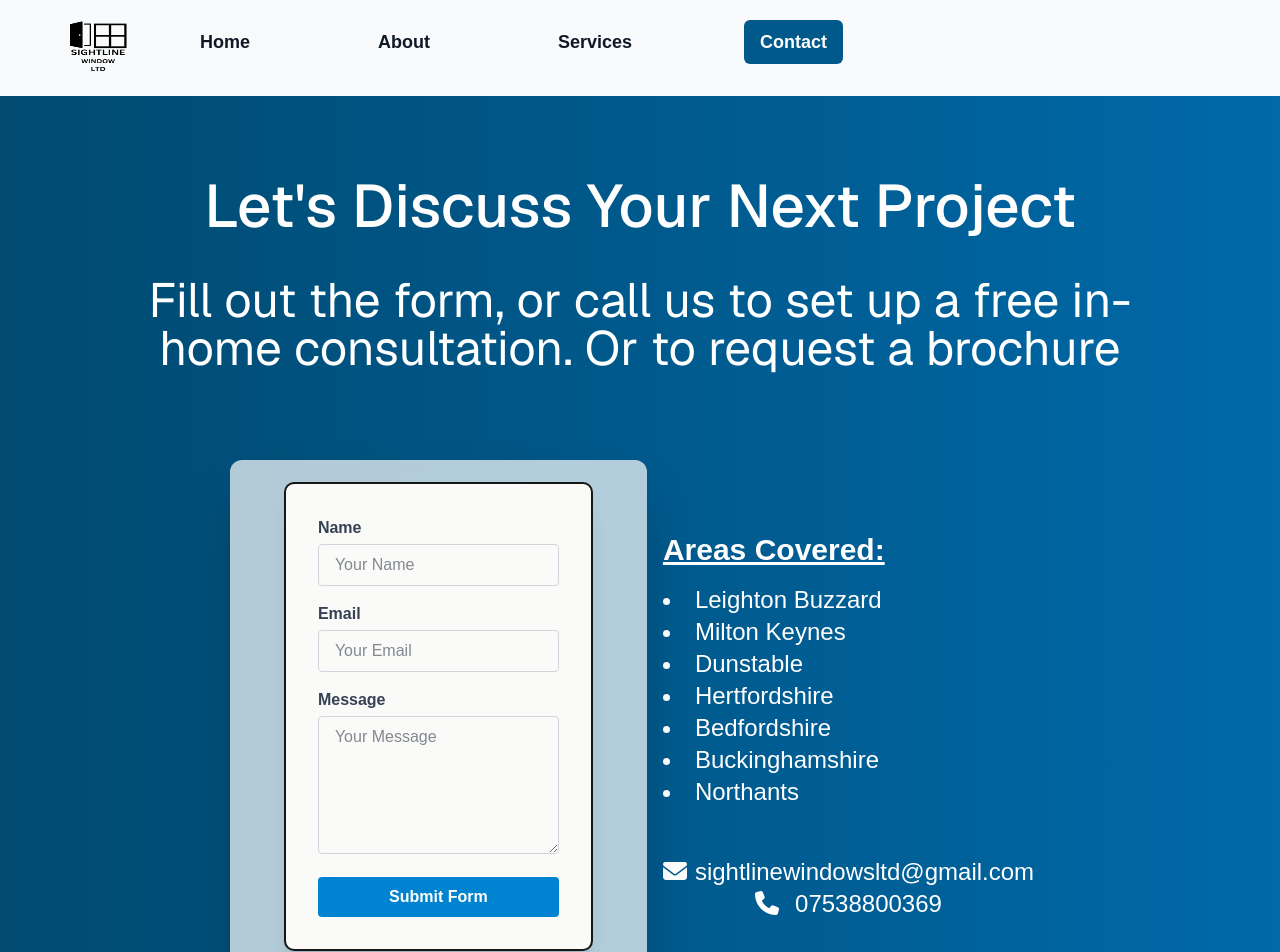
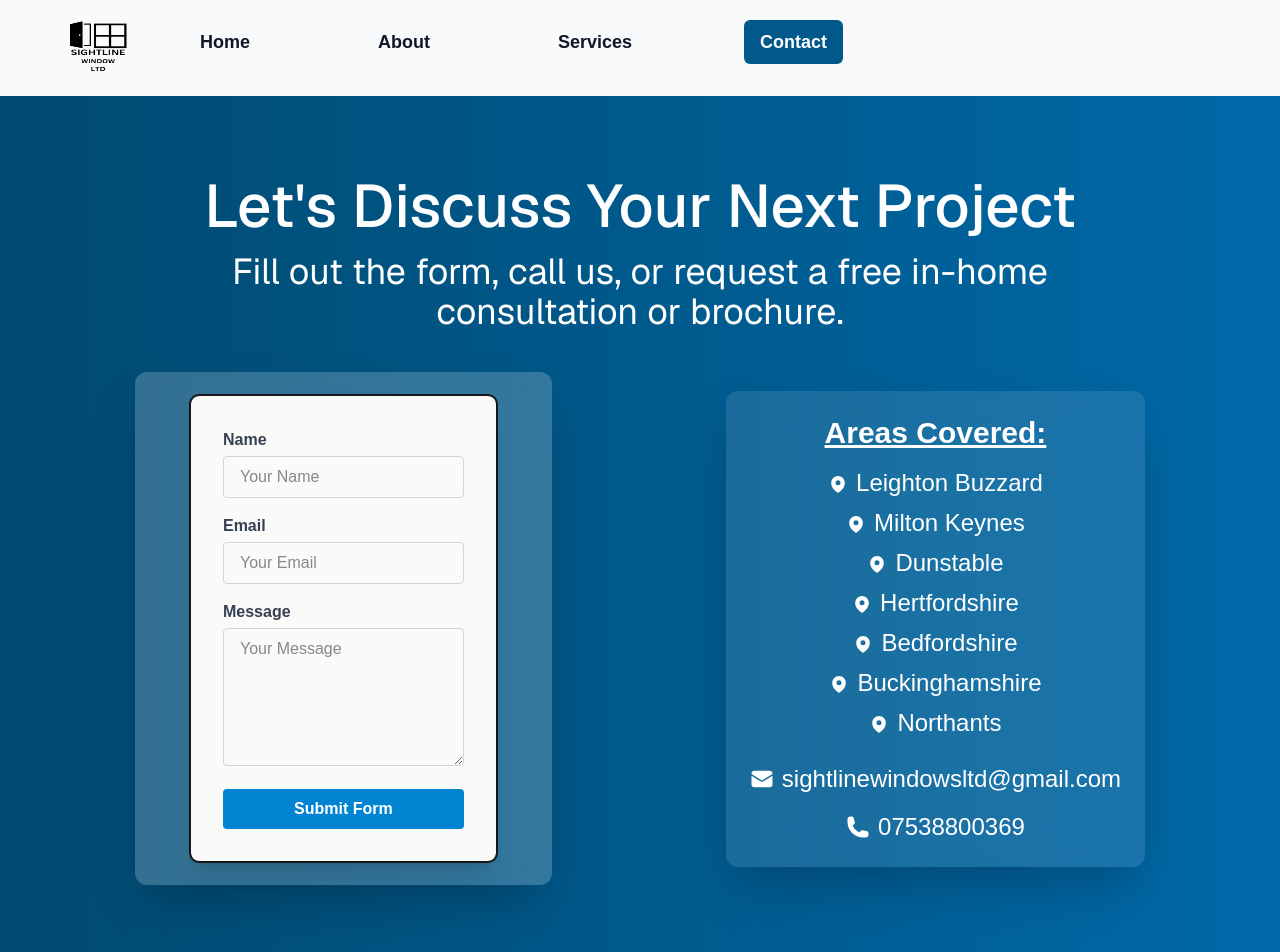
Before and after one commit to jacam666/window-website-styling, a Next.js app: page /contactUs in a window 1280 px wide. Shown: the top 952 px of the page. Built offline with nearby package versions, Linux system fonts and the light colour scheme; a web font is replaced by a local one.

Commit message:
redesigned contact page and added padding to text in about page

```diff
--- a/src/app/about/page.tsx
+++ b/src/app/about/page.tsx
@@ -78,7 +78,7 @@ export default function About() {
                                 />
                             </div>
                             <div className="w-full lg:w-1/2 flex flex-col text-center font-medium space-y-4">
-                                <p className=" text-2xl  lg:text-4xl lg:px-16 text-gray-900">
+                                <p className=" text-2xl p-4 lg:text-4xl lg:px-16 text-gray-900">
                                     Our services are available in Leighton Buzzard, Milton Keynes, Dunstable, as well as the wider areas of Hertfordshire, Bedfordshire, Buckinghamshire, and Northants.
                                 </p>
                             </div>
--- a/src/app/contactUs/page.tsx
+++ b/src/app/contactUs/page.tsx
@@ -1,7 +1,69 @@
+// import React from 'react';
+// import Navbar from '../components/Navbar';
+// import Footer from '../components/footer';
+// import Contact from '../components/contact';
+// import Slider from '../components/RatingsSlider';
+
+
+
+// export default function ContactUs() {
+//     return (
+//         <div className="flex flex-col bg-gradient-to-r from-sky-900 to-sky-700 ">
+//             <Navbar />
+//             <div className=" min-h-screen flex flex-col w-full  lg:p-16 items-center px-4">
+//                 <h2 className='font-sans text-3xl lg:text-6xl font-extrabold text-center text-white py-4'>
+//                     Let&apos;s Discuss Your Next Project
+//                 </h2>
+//                 <h3 className='font-sans w-full p-2 text-center md:p-6 text-xl md:text-3xl xl:text-5xl  mx-auto mb-4 text-white'>
+//                     Fill out the form, or call us to
+//                     set up a free in-home consultation.
+//                     Or to request a brochure
+//                 </h3>
+
+//                 <div className="flex flex-col md:flex-row justify-evenly  p-12 mx-2 rounded-xl">
+//                     <div className='backdrop-blur-lg bg-white/70 rounded-xl shadow-2xl p-6'>
+//                     <Contact />
+
+//                     </div>
+//                     <div className='flex flex-col my-8 rounded-lg  p-4'>
+//                         <div className="flex flex-col   py-6">
+//                             <h3 className="underline font-bold text-lg lg:text-3xl mb-4  text-center md:text-left text-white">Areas Covered:</h3>
+//                             <ul className="list-disc list-inside text-base text-center md:text-left lg:text-2xl">
+//                                 <li className='text-white'>Leighton Buzzard</li>
+//                                 <li className='text-white'>Milton Keynes</li>
+//                                 <li className='text-white'>Dunstable</li>
+//                                 <li className='text-white'>Hertfordshire</li>
+//                                 <li className='text-white'>Bedfordshire</li>
+//                                 <li className='text-white'>Buckinghamshire</li>
+//                                 <li className='text-white'>Northants</li>
+//                             </ul>
+//                         </div>
+//                         <div className="flex flex-col text-white  lg:text-2xl text-center py-6">
+//                             <p className='text-white'>
+//                                 <i className="fa-solid fa-envelope mr-2 text-white"></i>
+//                                 sightlinewindowsltd@gmail.com
+//                             </p>
+//                             <p className='text-white'>
+//                                 <i className="fa-solid fa-phone mr-4 text-white"></i>
+//                                 07538800369
+//                             </p>
+//                         </div>
+//                     </div>
+//                 </div>
+
+//             </div>
+//             <div>
+//                 <Slider />
+//             </div>
+//             <Footer />
+//         </div>
+//     );
+// }
 import React from 'react';
 import Navbar from '../components/Navbar';
 import Footer from '../components/footer';
 import Contact from '../components/contact';
+import { MapPinIcon, EnvelopeIcon, PhoneIcon } from '@heroicons/react/24/solid';
 import Slider from '../components/RatingsSlider';
 
 
@@ -10,41 +72,35 @@ export default function ContactUs() {
     return (
         <div className="flex flex-col bg-gradient-to-r from-sky-900 to-sky-700 ">
             <Navbar />
-            <div className=" min-h-screen flex flex-col w-full  lg:p-16 items-center px-4">
+            <div className="min-h-screen flex w-full flex-col bg-gradient-to-r from-sky-900 to-sky-700 lg:p-16 px-4 items-center">
                 <h2 className='font-sans text-3xl lg:text-6xl font-extrabold text-center text-white py-4'>
                     Let&apos;s Discuss Your Next Project
                 </h2>
-                <h3 className='font-sans w-full p-2 text-center md:p-6 text-xl md:text-3xl xl:text-5xl  mx-auto mb-4 text-white'>
-                    Fill out the form, or call us to
-                    set up a free in-home consultation.
-                    Or to request a brochure
+                <h3 className='font-sans text-xl md:text-3xl lg:text-4xl text-center text-white max-w-4xl'>
+                    Fill out the form, call us, or request a free in-home consultation or brochure.
                 </h3>
 
-                <div className="flex flex-col md:flex-row justify-evenly  p-12 mx-2 rounded-xl">
-                    <div className='backdrop-blur-lg bg-white/70 rounded-xl shadow-2xl p-6'>
-                    <Contact />
-
+                <div className="flex flex-col lg:flex-row items-center justify-around w-full my-10 gap-8">
+                    <div className="backdrop-blur-lg bg-white/20 rounded-xl shadow-2xl p-6">
+                        <Contact />
                     </div>
-                    <div className='flex flex-col my-8 rounded-lg  p-4'>
-                        <div className="flex flex-col   py-6">
-                            <h3 className="underline font-bold text-lg lg:text-3xl mb-4  text-center md:text-left text-white">Areas Covered:</h3>
-                            <ul className="list-disc list-inside text-base text-center md:text-left lg:text-2xl">
-                                <li className='text-white'>Leighton Buzzard</li>
-                                <li className='text-white'>Milton Keynes</li>
-                                <li className='text-white'>Dunstable</li>
-                                <li className='text-white'>Hertfordshire</li>
-                                <li className='text-white'>Bedfordshire</li>
-                                <li className='text-white'>Buckinghamshire</li>
-                                <li className='text-white'>Northants</li>
-                            </ul>
-                        </div>
-                        <div className="flex flex-col text-white  lg:text-2xl text-center py-6">
-                            <p className='text-white'>
-                                <i className="fa-solid fa-envelope mr-2 text-white"></i>
+                    <div className='flex flex-col backdrop-blur-lg bg-white/10 rounded-xl shadow-2xl p-6 animate-float'>
+                        <h3 className="text-2xl lg:text-3xl text-center font-bold text-white underline mb-4">Areas Covered:</h3>
+                        <ul className="list-inside space-y-2 text-center text-lg lg:text-2xl text-white">
+                            {['Leighton Buzzard', 'Milton Keynes', 'Dunstable', 'Hertfordshire', 'Bedfordshire', 'Buckinghamshire', 'Northants'].map(area => (
+                                <li key={area}>
+                                    <MapPinIcon className="inline-block h-5 w-5 mr-2" />
+                                    {area}
+                                </li>
+                            ))}
+                        </ul>
+                        <div className="mt-6 space-y-4 text-lg lg:text-2xl text-center text-white">
+                            <p className='flex items-center justify-center'>
+                                <EnvelopeIcon className="w-6 h-6 mr-2" />
                                 sightlinewindowsltd@gmail.com
                             </p>
-                            <p className='text-white'>
-                                <i className="fa-solid fa-phone mr-4 text-white"></i>
+                            <p className='flex items-center justify-center'>
+                                <PhoneIcon className="w-6 h-6 mr-2" />
                                 07538800369
                             </p>
                         </div>
@@ -53,8 +109,8 @@ export default function ContactUs() {
 
             </div>
             <div>
-                <Slider />
-            </div>
+                    <Slider />
+                </div>
             <Footer />
         </div>
     );
```
